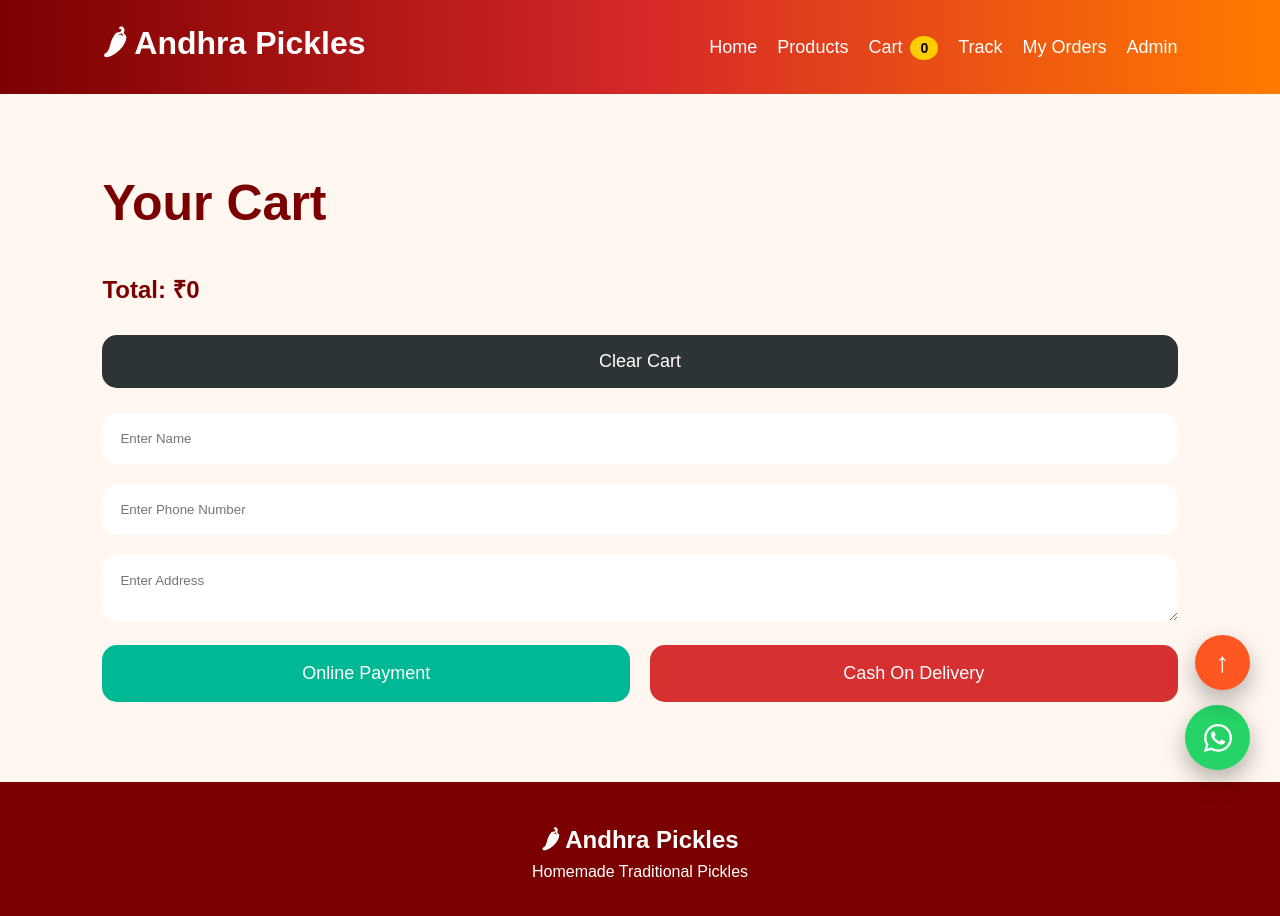
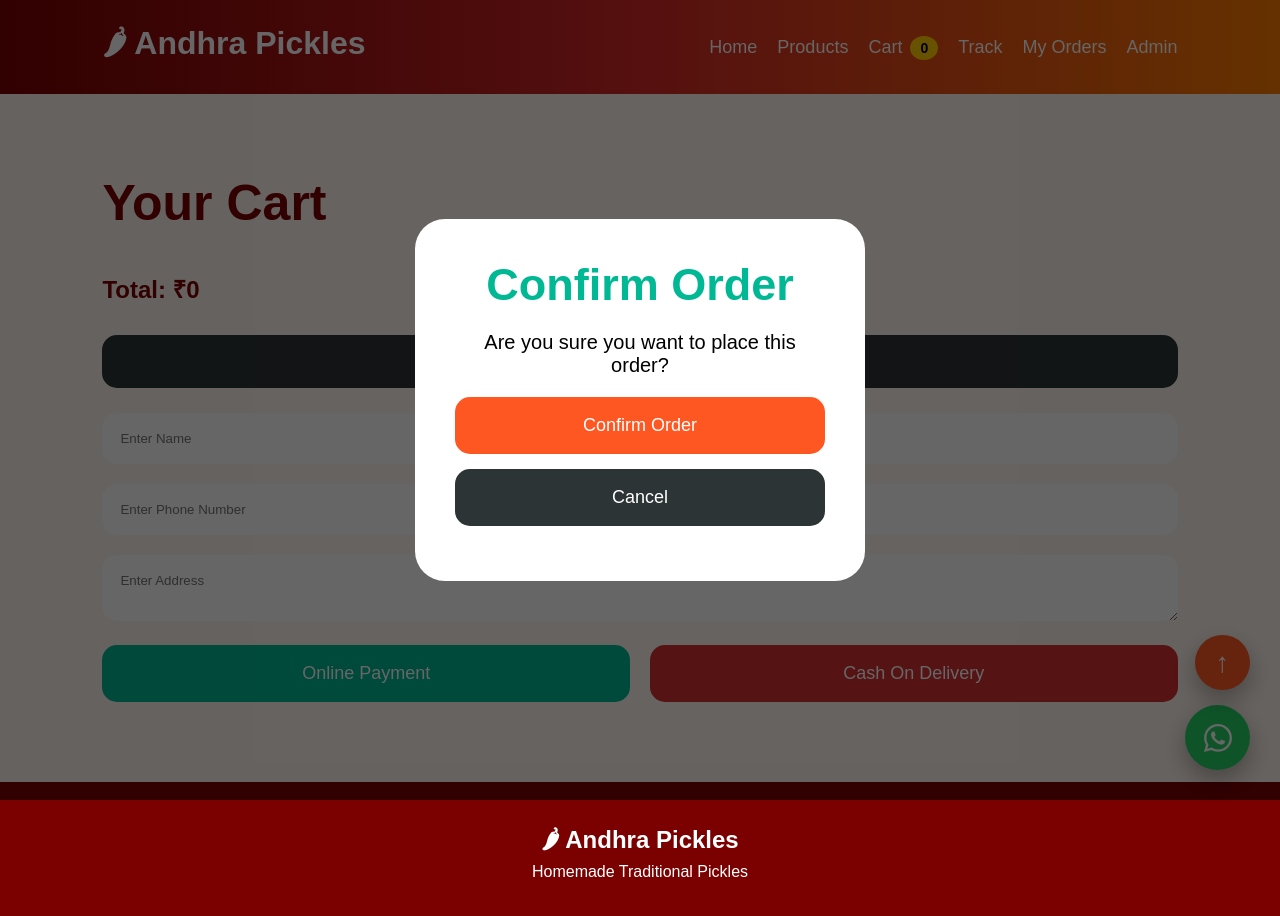
Before and after one commit to Hema281204/andhra-pickles, a React app: page /cart in a window 1280 px wide. Both pictures are taken after a click on the button "Online Payment". Shown: the top 916 px of the page. Built offline with nearby package versions, Linux system fonts and the light colour scheme; the HTML template or start-up script is replaced by a standard one.

Commit message:
updated cart confirmation popup

```diff
--- a/src/pages/Cart.jsx
+++ b/src/pages/Cart.jsx
@@ -24,6 +24,14 @@ export default function Cart() {
 
   const [currentOrderId,
   setCurrentOrderId] =
+  useState("")
+
+  const [confirmPopup,
+  setConfirmPopup] =
+  useState(false)
+
+  const [paymentType,
+  setPaymentType] =
   useState("")
 
   let total = 0
@@ -87,15 +95,6 @@ export default function Cart() {
   }
 
   const onlinePayment = async ()=>{
-
-    if(
-      !name ||
-      !phone ||
-      !address
-    ){
-      alert("Fill all details")
-      return
-    }
 
     const orderId =
     "AP" + Date.now()
@@ -183,15 +182,6 @@ export default function Cart() {
 
   const codPayment = async ()=>{
 
-    if(
-      !name ||
-      !phone ||
-      !address
-    ){
-      alert("Fill all details")
-      return
-    }
-
     const orderId =
     "AP" + Date.now()
 
@@ -276,6 +266,29 @@ export default function Cart() {
     setShowPopup(true)
   }
 
+  const confirmOrder = ()=>{
+
+    if(
+      !name ||
+      !phone ||
+      !address
+    ){
+      alert("Fill all details")
+      return
+    }
+
+    setConfirmPopup(false)
+
+    if(paymentType === "online"){
+
+      onlinePayment()
+
+    }else{
+
+      codPayment()
+    }
+  }
+
   return (
 
     <div className="cart-page">
@@ -357,7 +370,14 @@ export default function Cart() {
 
         <button
         className="online-btn"
-        onClick={onlinePayment}>
+
+        onClick={()=>{
+
+          setPaymentType("online")
+
+          setConfirmPopup(true)
+
+        }}>
 
           Online Payment
 
@@ -365,13 +385,63 @@ export default function Cart() {
 
         <button
         className="cod-btn"
-        onClick={codPayment}>
+
+        onClick={()=>{
+
+          setPaymentType("cod")
+
+          setConfirmPopup(true)
+
+        }}>
 
           Cash On Delivery
 
         </button>
 
       </div>
+
+      {confirmPopup && (
+
+        <div className="success-overlay">
+
+          <div className="success-box">
+
+            <h1>
+              Confirm Order
+            </h1>
+
+            <p>
+
+              Are you sure you want
+              to place this order?
+
+            </p>
+
+            <button
+            onClick={confirmOrder}>
+
+              Confirm Order
+
+            </button>
+
+            <button
+
+            className="continue-btn"
+
+            onClick={()=>
+            setConfirmPopup(false)}
+
+            >
+
+              Cancel
+
+            </button>
+
+          </div>
+
+        </div>
+
+      )}
 
       {showPopup && (
 
```
